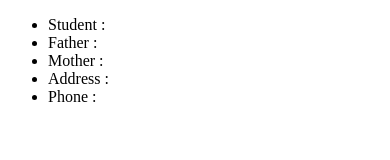
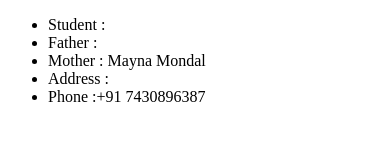
Before and after one commit to anikmondal16/test, a plain HTML site: page index.html in a window 390 px wide. Drawn offline with Linux system fonts and the light colour scheme.

Commit message:
Mohter & Phone added

```diff
--- a/index.html
+++ b/index.html
@@ -9,9 +9,9 @@
     <ul>
         <li>Student :</li>
         <li>Father :</li>
-        <li>Mother :</li>
+        <li>Mother : Mayna Mondal</li>
         <li>Address :</li>
-        <li>Phone :</li>
+        <li>Phone :+91 7430896387</li>
     </ul>
 </body>
 </html>
```
